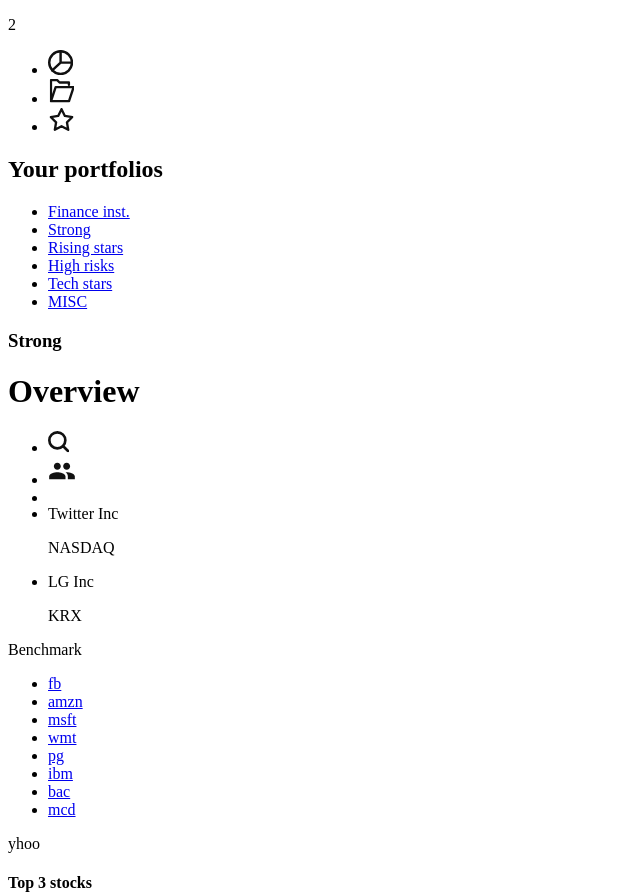
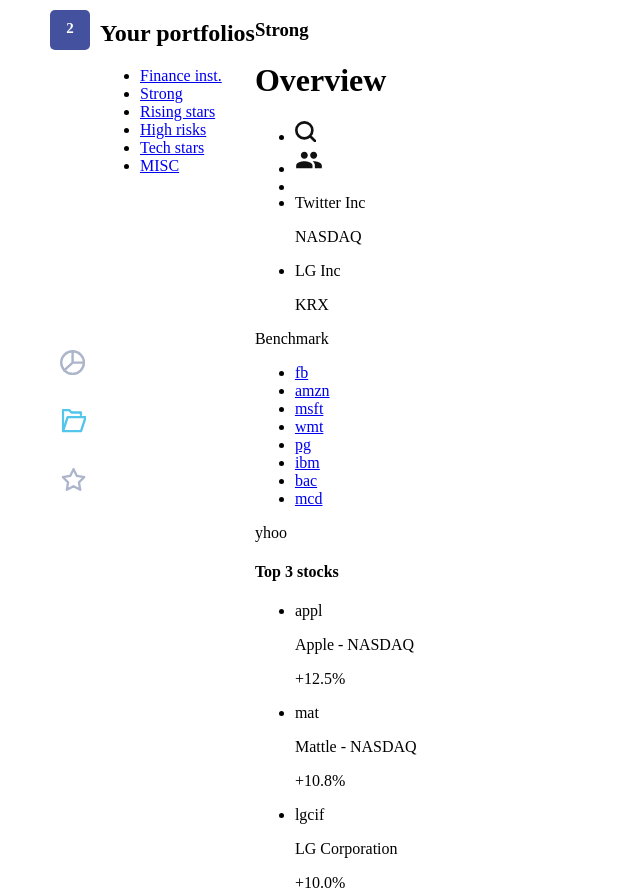
Before and after one commit to tatiana-oleynik/edcth-ui, a website: page index.html in a window 1280 px wide. Shown: the top 895 px of the page, without its empty margins (0-640 px from the left). Drawn offline with nearby package versions, Linux system fonts and the light colour scheme; files that its build step writes are made by us from their sources; files whose address does not match are found by name.

Commit message:
Adding styles to the sidebar

```diff
--- a/index.html
+++ b/index.html
@@ -5,6 +5,7 @@
   <meta name="viewport" content="width=device-width, initial-scale=1.0">
   <meta http-equiv="X-UA-Compatible" content="ie=edge">
   <title>edctn-ui</title>
+  <link href="build/css/style.min.css" rel="stylesheet">
 </head>
 <body>
   <div class="wrapper">
--- /dev/null
+++ b/source/sass/blocks/mixins.scss
@@ -0,0 +1,4 @@
+@mixin indents {
+  margin: 0;
+  padding: 0;
+}
--- /dev/null
+++ b/source/sass/blocks/scaffolding.scss
@@ -0,0 +1,5 @@
+body {
+  font-family: "Times New Roman", sans-serif;
+  margin: 0;
+  background-color: #ffffff;
+}
--- /dev/null
+++ b/source/sass/blocks/sidebar.scss
@@ -0,0 +1,58 @@
+.sidebar {
+  position: relative;
+  width: 60px;
+}
+
+.sidebar__list {
+  @include indents;
+  margin-left: 20px;
+
+  list-style: none;
+}
+
+.sidebar__item {
+  margin-bottom: 30px;
+}
+
+.sidebar__square {
+  width: 40px;
+  height: 40px;
+
+  margin-left: 10px;
+  margin-bottom: 300px;
+
+  border-radius: 5px;
+  background-color: #44519e;
+}
+
+.sidebar__number {
+  font-size: 15px;
+  font-weight: bold;
+  color: #ffffff;
+
+  @include indents;
+  margin-top: 10px;
+  padding-top: 10px;
+
+  text-align: center;
+}
+
+.sidebar__icon path {
+  stroke: #adb5ca;
+}
+
+.sidebar__icon--active path {
+  stroke: #54c5eb;
+}
+
+.sidebar__photo {
+  position: absolute;
+  bottom: 0;
+  z-index: -1;
+
+  width: 60px;
+  height: 65px;
+  padding-left: 55px;
+
+  background: url(img/avatar.jpg) no-repeat center;
+}
--- /dev/null
+++ b/source/sass/blocks/wrapper.scss
@@ -0,0 +1,5 @@
+.wrapper {
+  display: flex;
+  width: 1200px;
+  margin: 0 auto;
+}
--- /dev/null
+++ b/source/sass/style.scss
@@ -0,0 +1,4 @@
+@import "blocks/mixins.scss";
+@import "blocks/scaffolding.scss";
+@import "blocks/wrapper.scss";
+@import "blocks/sidebar.scss";
```
